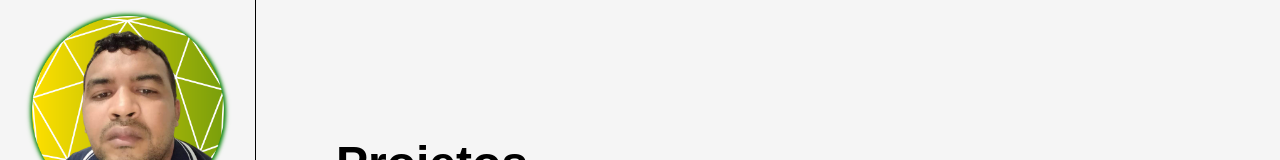
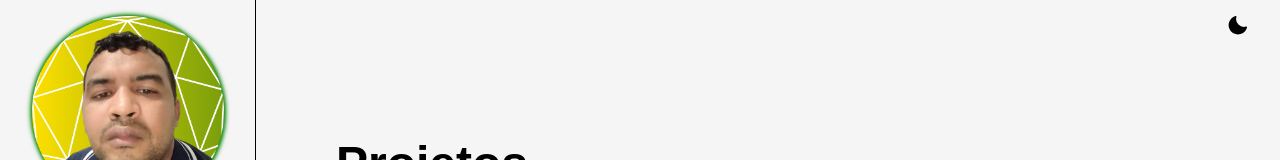
Before and after one commit to rommelsanthiago/portifolio, a React (Vite) app: page /projetos in a window 1280 px wide. Shown: the top 160 px of the page. Built offline with nearby package versions, Linux system fonts and the light colour scheme.

Commit message:
Add theme mode (Dark mode)

```diff
--- a/src/App.jsx
+++ b/src/App.jsx
@@ -1,13 +1,37 @@
-import React from 'react';
+import React, { useState, useEffect } from 'react';
+import { ThemeProvider } from 'styled-components';
+
 import Main from './components/Main';
-import { GlobalStyle } from './GlobalStyle';
+import { GlobalStyle, lightTheme, darkTheme } from './GlobalStyle';
 
 const App = () => {
+  const [theme, setTheme] = useState("light");
+  const isDarkTheme = theme === "dark";
+
+  const toggleTheme = () => {
+    const updatedTheme = isDarkTheme ? "light" : "dark";
+    setTheme(updatedTheme);
+    localStorage.setItem("theme", updatedTheme);
+  };
+
+  useEffect(() => {
+    const savedTheme = localStorage.getItem("theme");
+    const prefersDark = window.matchMedia &&
+      window.matchMedia('(prefers-color-scheme: dark)').matches;
+    if (savedTheme && ["dark", "light"].includes(savedTheme)) {
+      setTheme(savedTheme);
+    } else if (prefersDark) {
+      setTheme("dark");
+    }
+  }, []);
+
   return (
-    <>
-      <GlobalStyle />
-      <Main />
-    </>
+    <ThemeProvider theme={isDarkTheme ? darkTheme : lightTheme}>
+      <>
+        <GlobalStyle />
+        <Main toggleTheme={toggleTheme} isDarkTheme={isDarkTheme}/>
+      </>
+    </ThemeProvider>
   );
 };
 
--- a/src/GlobalStyle.js
+++ b/src/GlobalStyle.js
@@ -1,4 +1,13 @@
 import { createGlobalStyle } from "styled-components";
+
+export const lightTheme = {
+    body: 'whitesmoke',
+    text: '#000'
+};
+export const darkTheme = {
+    body: '#111',
+    text: 'whitesmoke'
+};
 
 export const GlobalStyle = createGlobalStyle`
     html {
@@ -17,6 +26,8 @@ export const GlobalStyle = createGlobalStyle`
         padding: 0;
         text-decoration: none;
         font-family: "Poppins", sans-serif;
-        background: whitesmoke;
+        background: ${({ theme }) => theme.body};
+        color: ${({ theme }) => theme.text};
+        transition: background 0.3s ease-in, color 0.3s ease-in;
     }
 `;
--- a/src/components/Aside/index.jsx
+++ b/src/components/Aside/index.jsx
@@ -68,6 +68,7 @@ const Aside = ({show, screen, handleToggle, isOpen, setOpen}) => {
          href="https://www.linkedin.com/in/rommelsanthiago"
          target="_blank"
          rel="noopener noreferrer"
+         title="LinkedIn"
         >
           <LinkedinLogo weight="fill" />
         </a>
@@ -75,6 +76,7 @@ const Aside = ({show, screen, handleToggle, isOpen, setOpen}) => {
          href="https://github.com/rommelsanthiago"
          target="_blank"
          rel="noopener noreferrer"
+         title="Github"
         >
           <GithubLogo weight="fill" />
         </a>
@@ -82,6 +84,7 @@ const Aside = ({show, screen, handleToggle, isOpen, setOpen}) => {
          href="https://twitter.com/RommelSanthiago"
          target="_blank"
          rel="noopener noreferrer"
+         title="Twitter"
         >
           <TwitterLogo weight="fill" />
         </a>
@@ -89,6 +92,7 @@ const Aside = ({show, screen, handleToggle, isOpen, setOpen}) => {
          href="https://www.youtube.com/channel/UC3IpAXprcUJRaCn7G7Hh9YQ"
          target="_blank"
          rel="noopener noreferrer"
+         title="Youtube"
         >
           <YoutubeLogo weight="fill" />
         </a>
@@ -96,6 +100,7 @@ const Aside = ({show, screen, handleToggle, isOpen, setOpen}) => {
          href="https://www.instagram.com/rommelsanthiago/"
          target="_blank"
          rel="noopener noreferrer"
+         title="Instagram"
         >
           <InstagramLogo weight="fill" />
         </a>
@@ -103,6 +108,7 @@ const Aside = ({show, screen, handleToggle, isOpen, setOpen}) => {
          href="https://pt.stackoverflow.com/users/271415/rommel-santhiago"
          target="_blank"
          rel="noopener noreferrer"
+         title="Stack Overflow"
         >
           <StackOverflowLogo weight="fill" />
         </a>
@@ -110,6 +116,7 @@ const Aside = ({show, screen, handleToggle, isOpen, setOpen}) => {
          href="https://discord.com/users/724842559779766312"
          target="_blank"
          rel="noopener noreferrer"
+         title="Discord"
         >
           <DiscordLogo weight="fill" />
         </a>
--- a/src/components/Aside/styles.js
+++ b/src/components/Aside/styles.js
@@ -10,7 +10,6 @@ export const Aside = styled.aside`
     border-right: 1px solid;
     padding-top: 1rem;
     position: fixed;
-    background: whitesmoke;
     transition: all 0.5s ease;
     left: ${props => props.left};
     top: 0;
@@ -50,7 +49,8 @@ export const Button = styled("button")`
     cursor: pointer;
     font-size: 1.5rem;
     font-weight: 600;
-    border-bottom: 1px solid;
+    color: ${({ theme }) => theme.text};
+    border-bottom: 1px solid ${({ theme }) => theme.text};
     margin-top: 1rem;
     transition: all 0.3s ease;
 
@@ -72,7 +72,7 @@ export const Social = styled.div`
     padding-top: 3rem;
 
     svg {
-        color: black;
+        color: ${({ theme }) => theme.text};
         font-size: 1.2rem;
         transition: all 0.3s ease;
 
--- a/src/components/Card/styles.js
+++ b/src/components/Card/styles.js
@@ -20,11 +20,13 @@ export const Container = styled.article`
         padding: 0.5rem 3rem;
 
         a {
-            color: black;
-            transition: all 0.3s ease;
-
-            &:hover {
-                transform: scale(1.3);
+            svg {
+                color: ${({ theme }) => theme.text};
+                transition: all 0.3s ease;
+                &: hover {
+                    color: green;
+                    transform: scale(1.3);
+                }
             }
         }
     }
--- a/src/components/Main/index.jsx
+++ b/src/components/Main/index.jsx
@@ -1,11 +1,12 @@
 import React, { useState } from "react";
 import { Divide as Hamburger } from 'hamburger-react';
+import { Sun, Moon } from 'phosphor-react';
 
 import * as S from "./styles";
 import Aside from "../Aside";
 import Routers from '../../Routes/routes';
 
-export default function Main() {
+export default function Main({toggleTheme, isDarkTheme}) {
     const [show, setShow] = useState(false);
     const [screen, setScreen] = useState();
     const [isOpen, setOpen] = useState(false);
@@ -43,6 +44,13 @@ export default function Main() {
                 rel="noopener noreferrer"
             >
             </S.Contact>
+            <S.ButtonTheme onClick={toggleTheme} title={isDarkTheme ? "Modo claro" : "Modo escuro"}>
+                {
+                    isDarkTheme ?
+                    <Sun weight="fill" /> :
+                    <Moon weight="fill"/>
+                }
+            </S.ButtonTheme>
             <S.Section width={screen > 920 ? '80%' : '100%'} >
                 <Routers />
             </S.Section>
--- a/src/components/Main/styles.js
+++ b/src/components/Main/styles.js
@@ -27,6 +27,26 @@ export const Button = styled.button`
     }
 `
 
+export const ButtonTheme = styled.button`
+    color: ${({ theme }) => theme.text};
+    font-size: 1.5em;
+    background: none;
+    border: none;
+    cursor: pointer;
+    position: fixed;
+    right: 1em;
+    top: 0.5em;
+    z-index: 99;
+
+    svg{
+        transition: all 0.3s ease;
+
+        &: hover {
+           transform: scale(1.5);
+        }
+    }
+`
+
 export const Contact = styled.a`
     width: 4em;
     height: 4em;
--- a/src/screens/About/styles.js
+++ b/src/screens/About/styles.js
@@ -45,7 +45,6 @@ export const Section = styled.section`
 export const Timeline = styled.section`
     width: 100%;
     max-width: 450px;
-    background: white;
     padding: 20px 10px;
     position: relative;
     border-top-left-radius: 10px;
@@ -92,7 +91,7 @@ export const Entry = styled.article`
             width: 16px;
             height: 16px;
             border: 3px solid green;
-            background-color: #fff;
+            background-color: ${({ theme }) => theme.body};
             border-radius: 100%;
             top: 15%;
             right: -12px;
@@ -125,7 +124,7 @@ export const Entry = styled.article`
                 width: 16px;
                 height: 16px;
                 border: 3px solid salmon;
-                background-color: #fff;
+                background-color: ${({ theme }) => theme.body};
                 border-radius: 100%;
                 top: 5%;
                 left: -25px;
@@ -145,8 +144,9 @@ export const Description = styled.p`
 export const Button = styled.button`
     display: flex;
     align-items: center;
+    color: ${({ theme }) => theme.text};
     background: none;
-    border: 1px solid black;
+    border: 1px solid ${({ theme }) => theme.text};
     border-radius: 0.5rem;
     cursor: pointer;
     font-size: 1.5rem;
--- a/src/screens/Contact/index.jsx
+++ b/src/screens/Contact/index.jsx
@@ -70,6 +70,7 @@ const Contact = () => {
             margin={"dense"}
             fullWidth={true}
             color="success"
+            border-color='red'
           />
           <br />
           <TextFieldElement
--- a/src/screens/Contact/styles.js
+++ b/src/screens/Contact/styles.js
@@ -1,6 +1,5 @@
 import style, { keyframes } from "styled-components";
 import { styled } from '@mui/material/styles';
-import { FormContainer } from "react-hook-form-mui";
 import LoadingButton from '@mui/lab/LoadingButton';
 
 const slideSection = keyframes`
@@ -49,6 +48,14 @@ export const Content = style.section`
 
     @media (max-width: 420px) {
         width: 90%;
+    }
+
+    label {
+        color: ${({ theme }) => theme.text};
+    }
+
+    fieldset {
+        border-color: ${({ theme }) => theme.text};
     }
 `
 
--- a/src/screens/Home/styles.js
+++ b/src/screens/Home/styles.js
@@ -43,8 +43,9 @@ export const Contact = styled.h2`
 export const Button = styled.button`
     display: flex;
     align-items: center;
+    color: ${({ theme }) => theme.text};
     background: none;
-    border: 1px solid black;
+    border: 1px solid ${({ theme }) => theme.text};
     border-radius: 0.5rem;
     cursor: pointer;
     font-size: 1.5rem;
--- a/src/screens/Projects/styles.js
+++ b/src/screens/Projects/styles.js
@@ -16,7 +16,6 @@ const slideSection = keyframes`
 `
 
 export const Container = styled.div`
-    background: whitesmoke;
     transition: all 0.3s ease;
     animation: ${slideSection} 2s ease;
     padding: 2rem 1rem;
@@ -31,11 +30,15 @@ export const Container = styled.div`
         justify-content: center;
         align-items: center;
         a {
-            color: black;
-            transition: all 0.3s ease;
+            margin-left: .5em;
 
-            &:hover {
-                transform: scale(1.3);
+            svg {
+                color: ${({ theme }) => theme.text};
+                transition: all 0.3s ease;
+                &: hover {
+                    color: green;
+                    transform: scale(1.3);
+                }
             }
         }
     }
```
